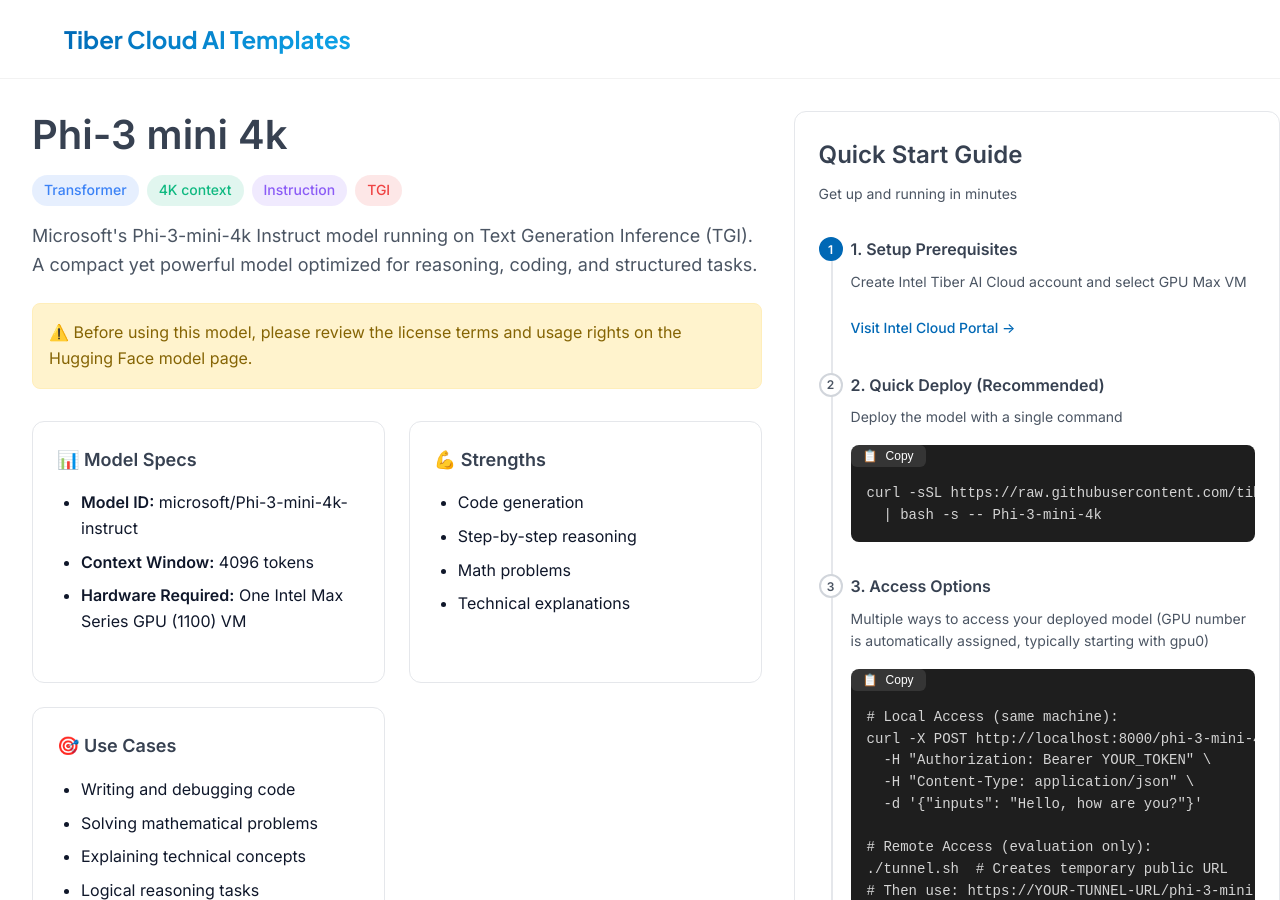
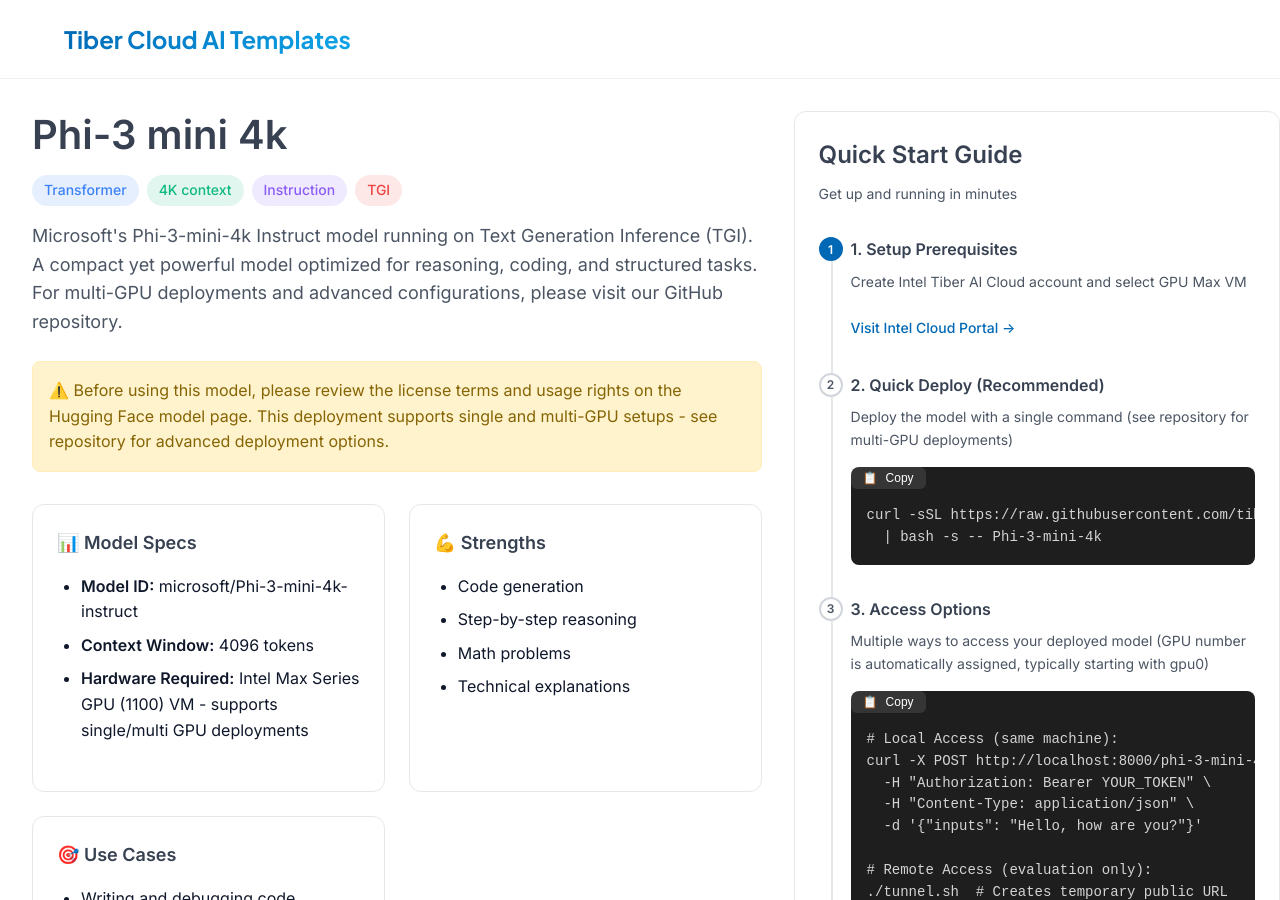
Before and after one commit to TiberAICommunity/ai-templates, a Jekyll site: the page built from model/phi-3-mini-4k.md, in a window 1280 px wide and 900 px high. Built offline with Jekyll 4.4.1, drawn with Linux system fonts in a browser that asks for light colours; some of the changed lines change nothing that is shown; some of the changed text lies outside the part shown.

Commit message:
Update phi-3-mini-4k.yaml

```diff
--- a/_data/models/phi-3-mini-4k.yaml
+++ b/_data/models/phi-3-mini-4k.yaml
@@ -1,56 +1,25 @@
 name: Phi-3-mini-4k
 title: Phi-3 mini 4k
 model_id: microsoft/Phi-3-mini-4k-instruct
-description: "Microsoft's Phi-3-mini-4k Instruct model running on Text Generation Inference (TGI). A compact yet powerful model optimized for reasoning, coding, and structured tasks."
+description: "Microsoft's Phi-3-mini-4k Instruct model running on Text Generation Inference (TGI). A compact yet powerful model optimized for reasoning, coding, and structured tasks. For multi-GPU deployments and advanced configurations, please visit our GitHub repository."
 
-license_notice: "Before using this model, please review the license terms and usage rights on the Hugging Face model page."
+license_notice: "Before using this model, please review the license terms and usage rights on the Hugging Face model page. This deployment supports single and multi-GPU setups - see repository for advanced deployment options."
 
-# System Requirements and Scaling
-requirements:
-  minimum:
-    - "Intel Data Center GPU Max (PVC)"
-    - "Ubuntu 22.04 LTS"
-    - "32GB System RAM"
-    - "100GB Storage"
-    - "Docker & Docker Compose"
-  recommended:
-    - "64GB+ System RAM for larger models"
-    - "Multiple GPUs for running multiple models"
+context_window: "4096 tokens"
+hardware_required: "Intel Max Series GPU (1100) VM - supports single/multi GPU deployments"
 
-scaling_options:
-  - "Single GPU: One model per GPU"
-  - "Multi-GPU: Deploy different models on separate GPUs"
-  - "Load Balancing: Automatic GPU selection based on availability"
+strengths:
+  - "Code generation"
+  - "Step-by-step reasoning"
+  - "Math problems"
+  - "Technical explanations"
 
-additional_resources:
-  - title: "GitHub Repository"
-    url: "https://github.com/tiberaicommunity/xpu_tgi"
-    description: "Source code and detailed documentation"
-    features:
-      - "Manual deployment guides"
-      - "Multi-model deployment"
-      - "Advanced configuration options"
-      - "Troubleshooting guides"
+use_cases:
+  - "Writing and debugging code"
+  - "Solving mathematical problems"
+  - "Explaining technical concepts"
+  - "Logical reasoning tasks"
 
-  - title: "Advanced Use Cases"
-    description: "Check the repository for:"
-    items:
-      - "Custom model configuration"
-      - "Multiple model deployments"
-      - "GPU management strategies"
-      - "Production deployment guides"
-
-deployment_modes:
-  - title: "Quick Deploy"
-    description: "Single command deployment (recommended for single models)"
-    suitable_for: ["Testing", "Single model deployments", "Quick evaluation"]
-
-  - title: "Manual Deploy"
-    description: "Step-by-step deployment from repository"
-    suitable_for: ["Multiple models", "Custom configurations", "Production setups"]
-    link: "https://github.com/tiberaicommunity/xpu_tgi#manual-deployment"
-
-# TGI specific configuration
 tgi: true
 architecture_diagram: |
   flowchart LR
@@ -77,21 +46,7 @@
   - "🚦 Rate limiting (global: 10 req/s, per-IP: 10 req/s)"
   - "🛡️ Security headers and IP protection"
   - "🔄 Health monitoring and automatic recovery"
-  - "🚀 Optimized for Intel GPUs"
-
-# Model specific information
-context_window: "4096 tokens"
-strengths:
-  - "Code generation"
-  - "Step-by-step reasoning"
-  - "Math problems"
-  - "Technical explanations"
-
-use_cases:
-  - "Writing and debugging code"
-  - "Solving mathematical problems"
-  - "Explaining technical concepts"
-  - "Logical reasoning tasks"
+  - "🚀 Optimized for Intel GPUs with multi-GPU support"
 
 deployment_steps:
   - title: "1. Setup Prerequisites"
@@ -100,7 +55,7 @@
     link_text: "Visit Intel Cloud Portal"
 
   - title: "2. Quick Deploy (Recommended)"
-    description: "Deploy the model with a single command"
+    description: "Deploy the model with a single command (see repository for multi-GPU deployments)"
     code: |
       curl -sSL https://raw.githubusercontent.com/tiberaicommunity/xpu_tgi/main/quick-deploy.sh \
         | bash -s -- Phi-3-mini-4k
@@ -132,39 +87,6 @@
       ./service_cleanup.sh --all     # Stop all services
       ./service_cleanup.sh --gpu N   # Stop specific GPU
 
-examples:
-  - title: "Code Generation"
-    code: |
-      curl -X POST http://localhost:8000/phi-3-mini-4k/gpu0/generate \
-        -H "Authorization: Bearer YOUR_TOKEN" \
-        -H 'Content-Type: application/json' \
-        -d '{
-          "inputs": "Write a Python function that calculates the factorial of a number. Include comments explaining the logic:",
-          "parameters": {
-            "max_new_tokens": 150,
-            "temperature": 0.2
-          }
-        }'
-
-  - title: "Step-by-Step Math"
-    code: |
-      curl -X POST http://localhost:8000/phi-3-mini-4k/gpu0/generate \
-        -H "Authorization: Bearer YOUR_TOKEN" \
-        -H 'Content-Type: application/json' \
-        -d '{
-          "inputs": "Solve step by step: A store offers a 15% discount on a $80 item. What is the final price after tax if the tax rate is 8%?",
-          "parameters": {
-            "max_new_tokens": 200,
-            "temperature": 0.1
-          }
-        }'
-
-best_practices:
-  - "Use temperature 0.1-0.2 for code and math"
-  - "Include 'step by step' for complex problems"
-  - "For coding tasks, specify programming language, desired functionality, and any specific requirements"
-  - "Break down complex queries into smaller, logical steps"
-
 # Tags for filtering
 tags:
   - label: "Transformer"
```
